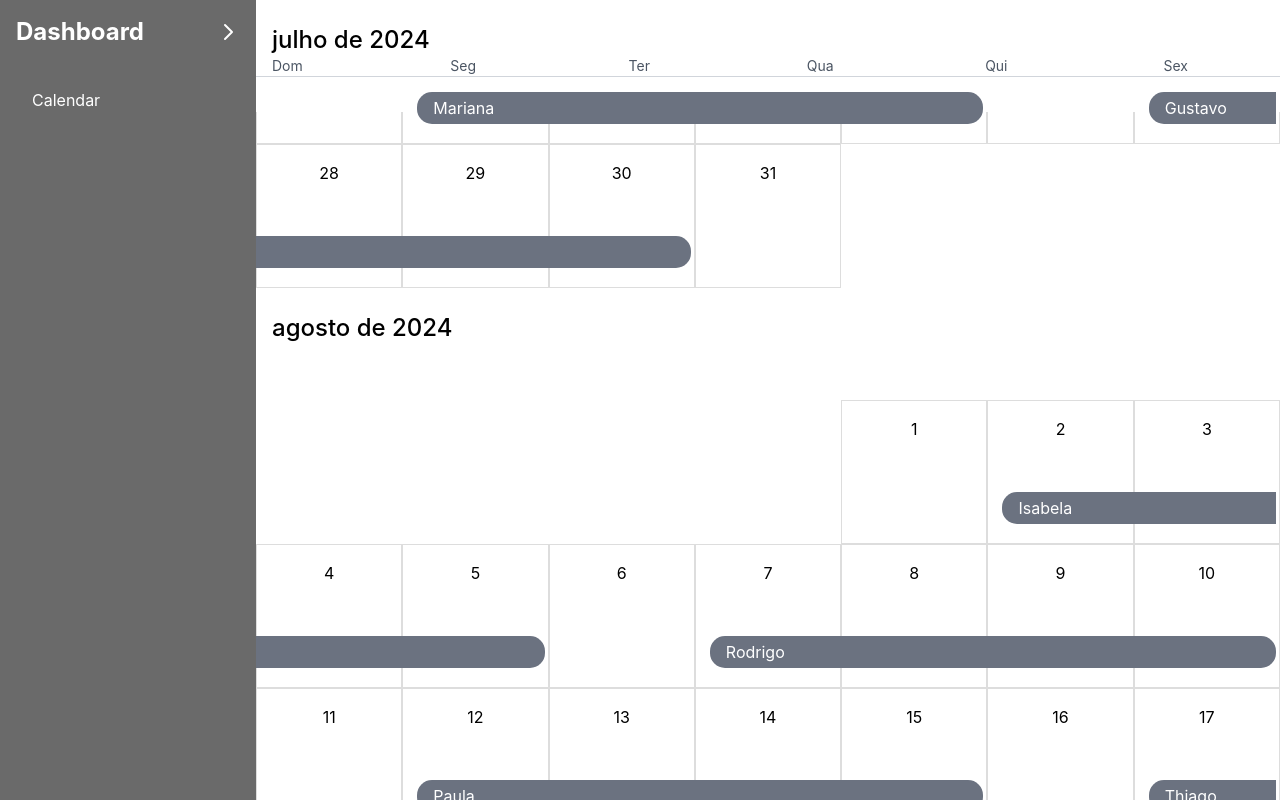
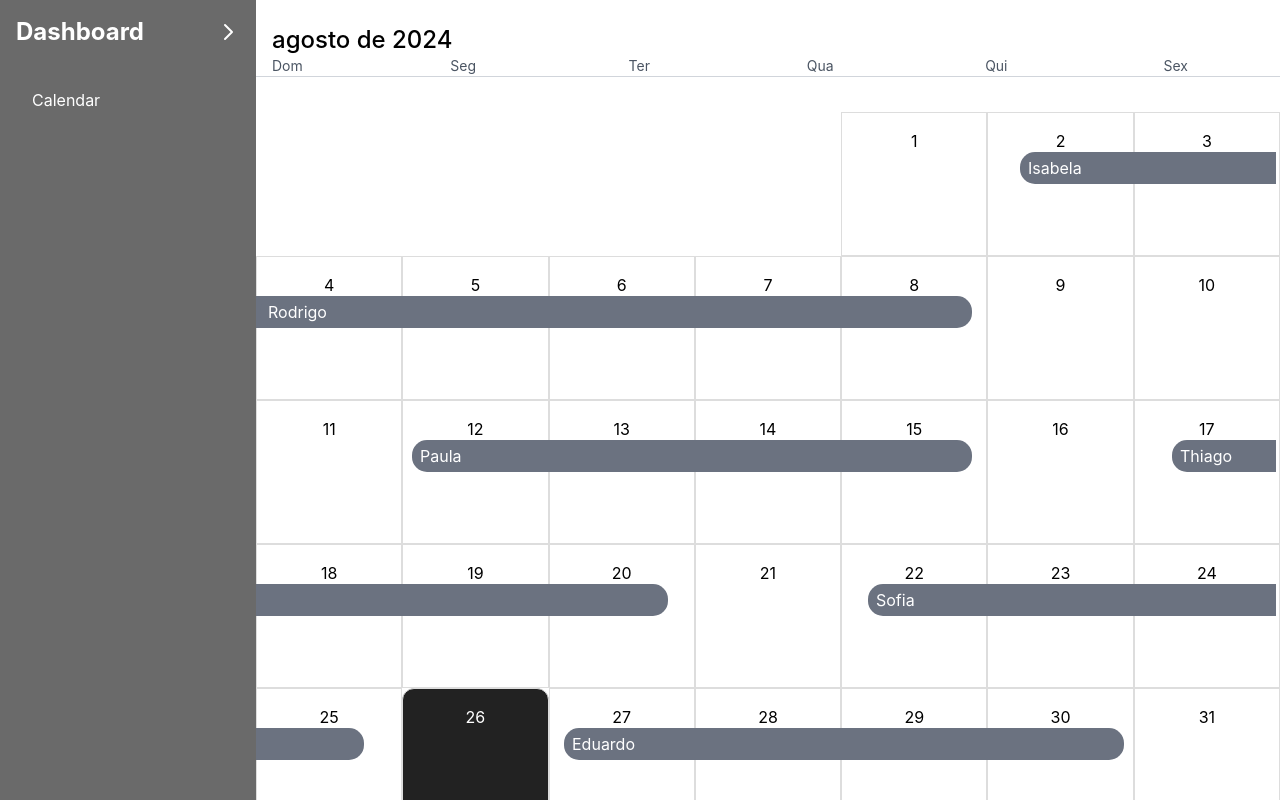
Before and after one commit to Brunno-costa27/next-test, a Next.js app: page /calendar in a window 1280 px wide. Built offline with nearby package versions, Linux system fonts and the light colour scheme.

Commit message:
:sparkles: feat: Update calendar

```diff
--- a/src/app/calendar/page.tsx
+++ b/src/app/calendar/page.tsx
@@ -63,7 +63,7 @@ const App: React.FC = () => {
 
     // Agosto
     { name: 'Isabela', checkin: '2024-08-02', checkout: '2024-08-05' },
-    { name: 'Rodrigo', checkin: '2024-08-07', checkout: '2024-08-10' },
+    { name: 'Rodrigo', checkin: '2024-08-04', checkout: '2024-08-08' },
     { name: 'Paula', checkin: '2024-08-12', checkout: '2024-08-15' },
     { name: 'Thiago', checkin: '2024-08-17', checkout: '2024-08-20' },
     { name: 'Sofia', checkin: '2024-08-22', checkout: '2024-08-25' },
--- a/src/components/Calendar.tsx
+++ b/src/components/Calendar.tsx
@@ -89,7 +89,7 @@ class Calendar extends React.Component<CalendarProps, CalendarState> {
       <div key={monthYear} className="relative">
         <div
           key={monthYear}
-          className="col-span-7 py-6 px-4 text-lg md:text-lg lg:text-2xl font-medium sticky top-0 z-10 h-16 lg:h-28"
+          className="col-span-7 py-6 px-4 text-lg md:text-lg lg:text-2xl font-medium sticky top-0 z-20 h-16 lg:h-28"
           style={{ backgroundColor: "white" }}
         >
           {monthYear}
@@ -121,9 +121,7 @@ class Calendar extends React.Component<CalendarProps, CalendarState> {
              </>
             );
           })}
-          <div className="">
             <ReservationOverlay reservations={this.props.reservations} daysArray={days} />
-          </div>
         </div>
       </div>
     );
@@ -149,7 +147,7 @@ class Calendar extends React.Component<CalendarProps, CalendarState> {
           initialTopMostItemIndex={this.state.currentMonthIndex}
           itemContent={(index) => this.renderMonth(index)}
           style={{ height: "100vh" }}
-          increaseViewportBy={{ top: 4000, bottom: 4000 }}
+          // increaseViewportBy={{ top: 4000, bottom: 4000 }}
           // overscan={50}
         />
       </div>
--- a/src/components/CalendarCell.tsx
+++ b/src/components/CalendarCell.tsx
@@ -9,10 +9,11 @@ interface CalendarCellProps {
   colSpan?: number;
 }
 
+
 const CalendarCell: React.FC<CalendarCellProps> = ({ date, value, isSelected, onClick, colSpan }) => {
   const cellStyle = isSelected
-  ? 'relative flex flex-col h-16 md:h-32 lg:h-36 w-full border border-[#DDDDDD] bg-[#222222] text-white rounded-xl p-1 md:p-2 cursor-pointer'
-  : 'relative flex flex-col h-16 md:h-32 lg:h-36 w-full border border-[#DDDDDD] cursor-pointer hover:bg-[#EBEBEB] p-1 md:p-2';
+  ? 'relativa flex flex-col h-16 md:h-32 lg:h-36 w-full border border-[#DDDDDD] bg-[#222222] text-white rounded-xl p-1 md:p-2 cursor-pointer'
+  : 'relativa flex flex-col h-16 md:h-32 lg:h-36 w-full border border-[#DDDDDD] cursor-pointer hover:bg-[#EBEBEB] p-1 md:p-2';
 
   return (
     <div
@@ -22,6 +23,7 @@ const CalendarCell: React.FC<CalendarCellProps> = ({ date, value, isSelected, on
     >
 
       <div className="text-xs text-center py-2 md:text-sm lg:text-base">{date.format('D')}</div>
+      {/* <ReservationOverlay reservations={this.props.reservations} daysArray={days} /> */}
 
       {/* <div className="text-[10px] md:text-sm lg:text-base mt-auto text-center">R$241</div> */}
     </div>
--- a/src/components/ReservationOverlay.tsx
+++ b/src/components/ReservationOverlay.tsx
@@ -1,3 +1,108 @@
+  // import React from 'react';
+  // import moment from 'moment';
+
+  // interface Reservation {
+  //   name: string;
+  //   checkin: string;
+  //   checkout: string;
+  // }
+
+  // interface ReservationOverlayProps {
+  //   reservations: Reservation[];
+  //   daysArray: (moment.Moment | null)[];
+  // }
+
+  // const ReservationOverlay: React.FC<ReservationOverlayProps> = ({ reservations, daysArray }) => {
+  //   const getDayIndex = (date: moment.Moment) => {
+  //     return daysArray.findIndex(day => day && day.isSame(date, 'day'));
+  //   };
+
+  //   // Função para determinar a posição vertical da reserva com base nas reservas que já foram renderizadas
+  //   const calculateRowPosition = (startIndex: number, endIndex: number, renderedReservations: Array<{ start: number, end: number }>) => {
+  //     let position = 0;
+
+  //     // Tentar encontrar a primeira posição disponível que não sobrepõe outras reservas
+  //     while (renderedReservations.some(reservation => (
+  //       (startIndex <= reservation.end && startIndex >= reservation.start) ||
+  //       (endIndex >= reservation.start && endIndex <= reservation.end)
+  //     ))) {
+  //       position += 1;
+  //       renderedReservations.push({ start: startIndex, end: endIndex });
+  //     }
+
+  //     return position;
+  //   };
+
+  //   return (
+  //     <div className="absolute inset-0 grid grid-cols-7 pointer-events-none">
+  //       {reservations.map((reservation, index) => {
+  //         const checkinDate = moment(reservation.checkin);
+  //         const checkoutDate = moment(reservation.checkout);
+  //         const startIndex = getDayIndex(checkinDate);
+  //         const endIndex = getDayIndex(checkoutDate);
+
+  //         if (startIndex === -1 || endIndex === -1) return null;
+
+  //         const startRow = Math.floor(startIndex / 7) + 1;
+  //         const endRow = Math.floor(endIndex / 7) + 1;
+  //         const span = endIndex - startIndex + 1;
+
+  //         const renderedReservations: Array<{ start: number, end: number }> = [];
+
+  //         const rowPosition = calculateRowPosition(startIndex, endIndex, renderedReservations);
+
+  //         return (
+  //           <React.Fragment key={index}>
+  //             {Array.from({ length: endRow - startRow + 1 }).map((_, rowIndex) => {
+  //               const currentRow = startRow + rowIndex;
+  //               const isFirstRow = rowIndex === 0;
+  //               const isLastRow = rowIndex === endRow - startRow;
+
+  //               let colStart = isFirstRow ? (startIndex % 7) + 1 : 1;
+  //               let colEnd = isLastRow ? (endIndex % 7) + 2 : 8;
+
+  //               // Verifica se a reserva ocupa a linha inteira ou se está contida completamente dentro de uma linha
+  //               const isFullLine = colStart === 1 && colEnd === 8;
+  //               const isContainedWithinLine = isFirstRow && isLastRow;
+
+  //               return (
+  //                 <div
+  //                 key={`${index}-${rowIndex}`}
+  //                 className="relative h-full flex items-end py-1 md:py-5"
+  //                 style={{
+  //                   gridColumn: `${colStart} / ${colEnd}`,
+  //                   gridRow: `${currentRow}`,
+  //                   zIndex: 10,
+  //                   paddingLeft: isFirstRow ? '15px' : '0px', // padding left só na primeira linha
+  //                   paddingRight: '4px', // padding right em todas as linhas
+  //                 }}
+  //               >
+  //                 <div
+  //                   className="bg-gray-500 px-1 md:px-4 text-white font-semibold rounded-lg p-1 h-4 flex text-[10px] items-center md:h-8 md:text-base w-full"
+  //                   style={{
+  //                     borderRadius: isFullLine || isContainedWithinLine
+  //                       ? '15px' // Arredondamento completo para reservas que ocupam a linha inteira ou estão completamente dentro de uma linha
+  //                       : isFirstRow
+  //                       ? '15px 0 0 15px' // Arredondamento apenas na primeira célula se não for linha inteira
+  //                       : isLastRow
+  //                       ? '0 15px 15px 0' // Arredondamento na última célula se não for linha inteira
+  //                       : '0', // Sem arredondamento nas células intermediárias
+  //                     fontFamily: 'Airbnb Cereal VF, Circular, -apple-system, BlinkMacSystemFont, Roboto, Helvetica Neue, sans-serif',
+  //                   }}
+  //                 >
+  //                   {isFirstRow ? reservation.name : null}
+  //                 </div>
+  //               </div>
+  //               );
+  //             })}
+  //           </React.Fragment>
+  //         );
+  //       })}
+  //     </div>
+  //   );
+  // };
+
+  // export default ReservationOverlay;
 import React from 'react';
 import moment from 'moment';
 
@@ -17,25 +122,28 @@
     return daysArray.findIndex(day => day && day.isSame(date, 'day'));
   };
 
-    // Função para determinar a posição vertical da reserva com base nas reservas que já foram renderizadas
-    const calculateRowPosition = (startIndex: number, endIndex: number, renderedReservations: Array<{ start: number, end: number }>) => {
-      let position = 0;
+  // Agrupa as reservas por dia para gerenciar a exibição empilhada
+  const reservationsByDay: { [key: number]: Reservation[] } = {};
 
-      // Tentar encontrar a primeira posição disponível que não sobrepõe outras reservas
-      while (renderedReservations.some(reservation => (
-        (startIndex <= reservation.end && startIndex >= reservation.start) ||
-        (endIndex >= reservation.start && endIndex <= reservation.end)
-      ))) {
-        position += 1;
-        renderedReservations.push({ start: startIndex, end: endIndex });
+  reservations.forEach((reservation) => {
+    const checkinDate = moment(reservation.checkin);
+    const startIndex = getDayIndex(checkinDate);
+
+    if (startIndex !== -1) {
+      if (!reservationsByDay[startIndex]) {
+        reservationsByDay[startIndex] = [];
       }
-
-      return position;
-    };
+      reservationsByDay[startIndex].push(reservation);
+    }
+  });
 
   return (
-      <div className="absolute inset-0 grid grid-cols-7 pointer-events-none">
-        {reservations.map((reservation, index) => {
+    <div className="absolute inset-0 grid grid-cols-7 pointer-events-none mt-10 md:gap-10 md:mt-10">
+      {Object.keys(reservationsByDay).map((dayIndexStr, groupIndex) => {
+        const dayIndex = parseInt(dayIndexStr, 10);
+        const dayReservations = reservationsByDay[dayIndex];
+
+        return dayReservations.map((reservation, reservationIndex) => {
           const checkinDate = moment(reservation.checkin);
           const checkoutDate = moment(reservation.checkout);
           const startIndex = getDayIndex(checkinDate);
@@ -47,12 +155,8 @@
           const endRow = Math.floor(endIndex / 7) + 1;
           const span = endIndex - startIndex + 1;
 
-          const renderedReservations: Array<{ start: number, end: number }> = [];
-
-          const rowPosition = calculateRowPosition(startIndex, endIndex, renderedReservations);
-
           return (
-            <React.Fragment key={index}>
+            <React.Fragment key={`${groupIndex}-${reservationIndex}`}>
               {Array.from({ length: endRow - startRow + 1 }).map((_, rowIndex) => {
                 const currentRow = startRow + rowIndex;
                 const isFirstRow = rowIndex === 0;
@@ -61,32 +165,32 @@
                 let colStart = isFirstRow ? (startIndex % 7) + 1 : 1;
                 let colEnd = isLastRow ? (endIndex % 7) + 2 : 8;
 
-                // Verifica se a reserva ocupa a linha inteira ou se está contida completamente dentro de uma linha
                 const isFullLine = colStart === 1 && colEnd === 8;
                 const isContainedWithinLine = isFirstRow && isLastRow;
 
                 return (
                   <div
-                  key={`${index}-${rowIndex}`}
-                  className="relative h-full flex items-end py-1 md:py-5"
+                    key={`${groupIndex}-${reservationIndex}-${rowIndex}`}
+                    className="relative"
                     style={{
                       gridColumn: `${colStart} / ${colEnd}`,
                       gridRow: `${currentRow}`,
                       zIndex: 10,
-                    paddingLeft: isFirstRow ? '15px' : '0px', // padding left só na primeira linha
-                    paddingRight: '4px', // padding right em todas as linhas
+                      paddingLeft: isFirstRow ? '4px' : '0px',
+                      paddingRight: '4px',
+                      paddingTop: `${reservationIndex * 25}px`, // Adiciona padding top para empilhamento
                     }}
                   >
                     <div
-                    className="bg-gray-500 px-1 md:px-4 text-white rounded-lg p-1 h-4 flex text-[10px] items-center md:h-8 md:text-base w-full"
+                      className="bg-gray-500 text-white rounded-lg px-2 flex h-5 text-xs items-center md:h-8 md:text-base"
                       style={{
                         borderRadius: isFullLine || isContainedWithinLine
-                        ? '15px' // Arredondamento completo para reservas que ocupam a linha inteira ou estão completamente dentro de uma linha
+                          ? '15px'
                           : isFirstRow
-                        ? '15px 0 0 15px' // Arredondamento apenas na primeira célula se não for linha inteira
+                          ? '15px 0 0 15px'
                           : isLastRow
-                        ? '0 15px 15px 0' // Arredondamento na última célula se não for linha inteira
-                        : '0', // Sem arredondamento nas células intermediárias
+                          ? '0 15px 15px 0'
+                          : '0',
                         fontFamily: 'Airbnb Cereal VF, Circular, -apple-system, BlinkMacSystemFont, Roboto, Helvetica Neue, sans-serif',
                       }}
                     >
@@ -97,6 +201,7 @@
               })}
             </React.Fragment>
           );
+        });
       })}
     </div>
   );
```
Lines whose indentation alone changed are shown as unchanged.
